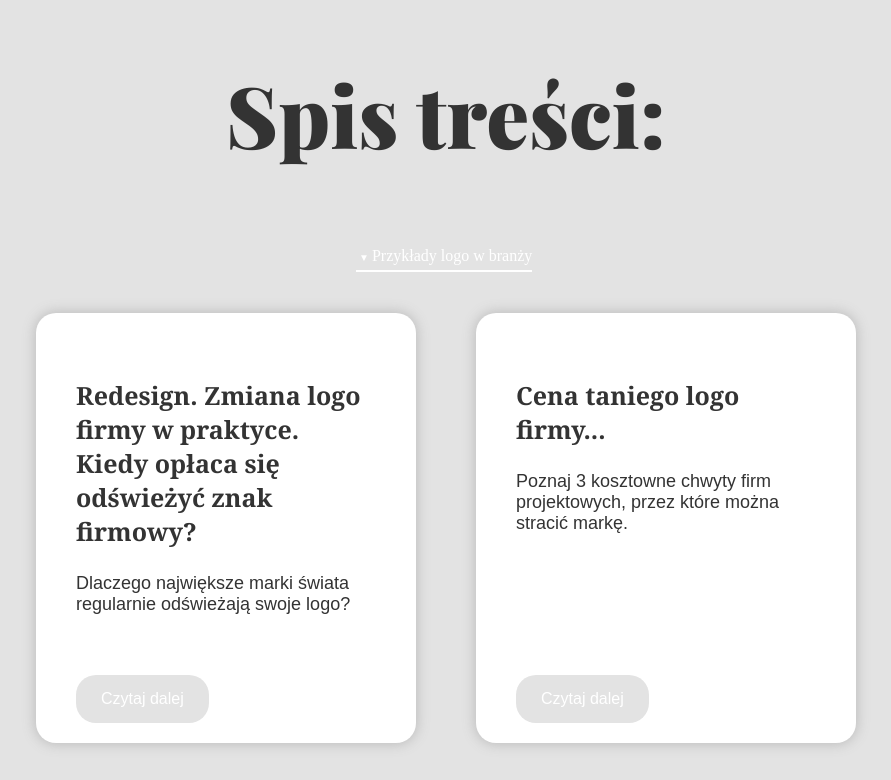
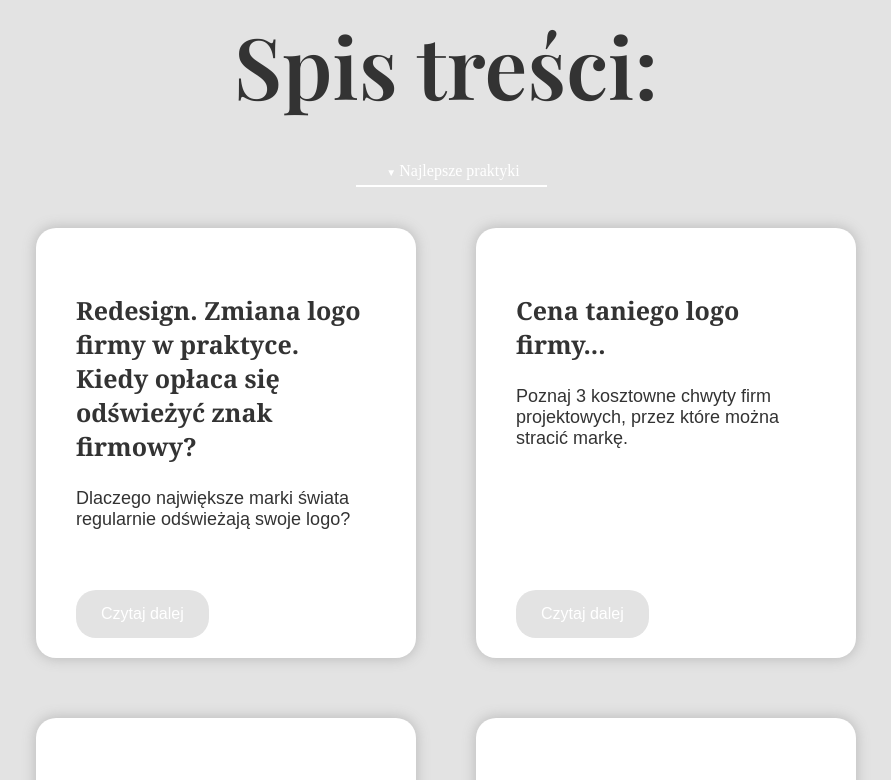
Before and after one commit to AdrianKrauza/spis, a plain HTML site: page index.html in a window 1280 px wide. Shown: the top 780 px of the page, without its empty margins (194-1085 px from the left). Drawn offline with nearby package versions, Linux system fonts and the light colour scheme.

Commit message:
Update index.html

```diff
--- a/index.html
+++ b/index.html
@@ -6,7 +6,7 @@
     <title>Spis Tresci </title>
 
     <style>
-        @import url('https://fonts.googleapis.com/css2?family=Playfair+Display:wght@900&display=swap');
+        @import url('https://fonts.googleapis.com/css2?family=Playfair+Display:wght@600&display=swap');
 
         body {
             background: #E3E3E3;
@@ -18,10 +18,14 @@
             text-align: center;
             color: #333333;
             font-weight: 600;
+            display:block;
+            width: 500px;
+            margin:auto;
+            border-bottom:5px solid #E3E3E3;
         }
         #title:hover {
-        color:#808080;
-            border:1px solid #808080;
+            color:#666;
+            border-bottom:5px solid #666;
         }
         #boxs {
             display: flex;
@@ -102,6 +106,7 @@
         }
 
         .breadcrumb__crumb>a {
+            width: 191px;
             box-sizing: border-box;
             padding-bottom: 5px;
             display: block;
@@ -142,8 +147,7 @@
     <h1 id="title">Spis treści:</h1>
     <div class="breadcrumb">
         <ul>
-            <li class="breadcrumb__crumb"> <a href="https; //www.logofirmowe.pl/logo-firmy-i-branze/">Przykłady logo w
-                    branży</a>
+            <li class="breadcrumb__crumb"> <a href="https; //www.logofirmowe.pl/logo-firmy-i-branze/">Najlepsze praktyki</a>
                 <ul class="breadcrumbs-list">
                     <li> <a href="https://www.logofirmowe.pl/logo-firmy-i-branze/">Przykłady logo w branży</a> </li>
                     <li> <a href="https://www.logofirmowe.pl/o/">Markowy blog</a> </li>
```
